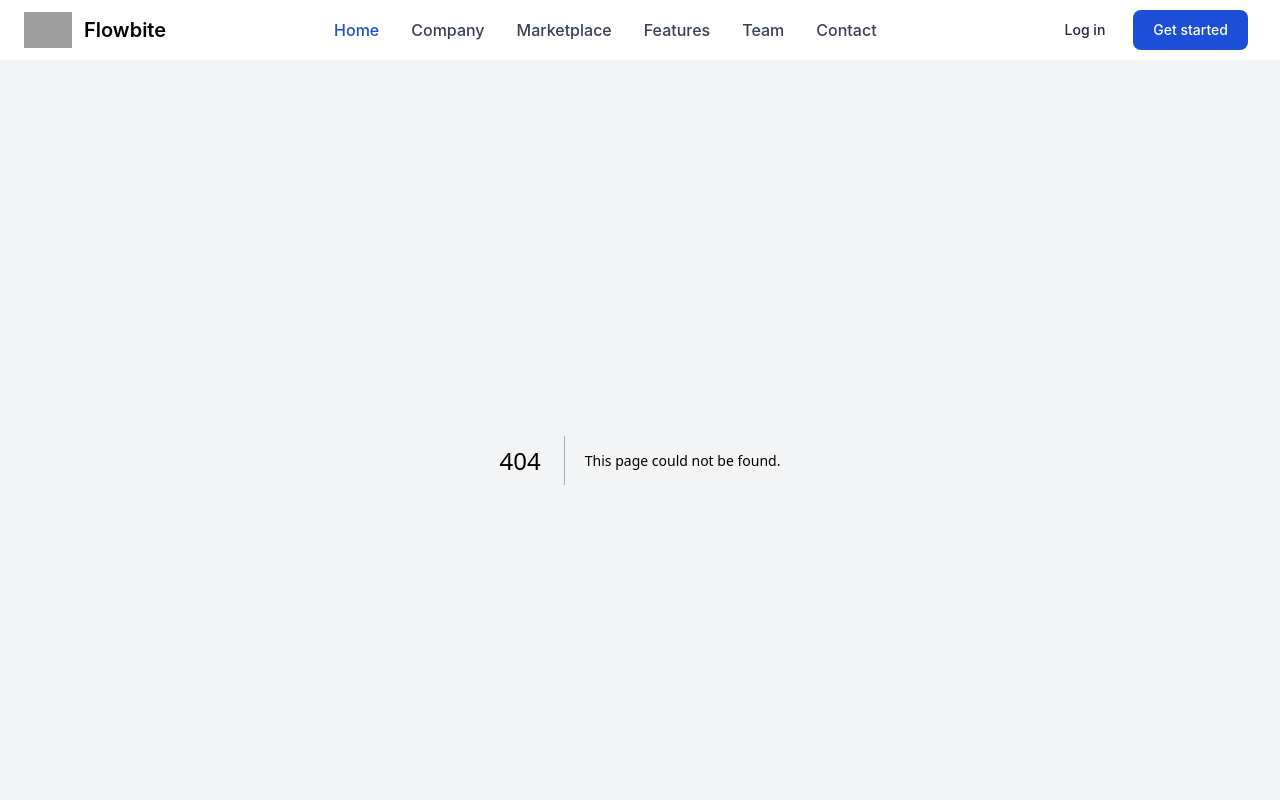
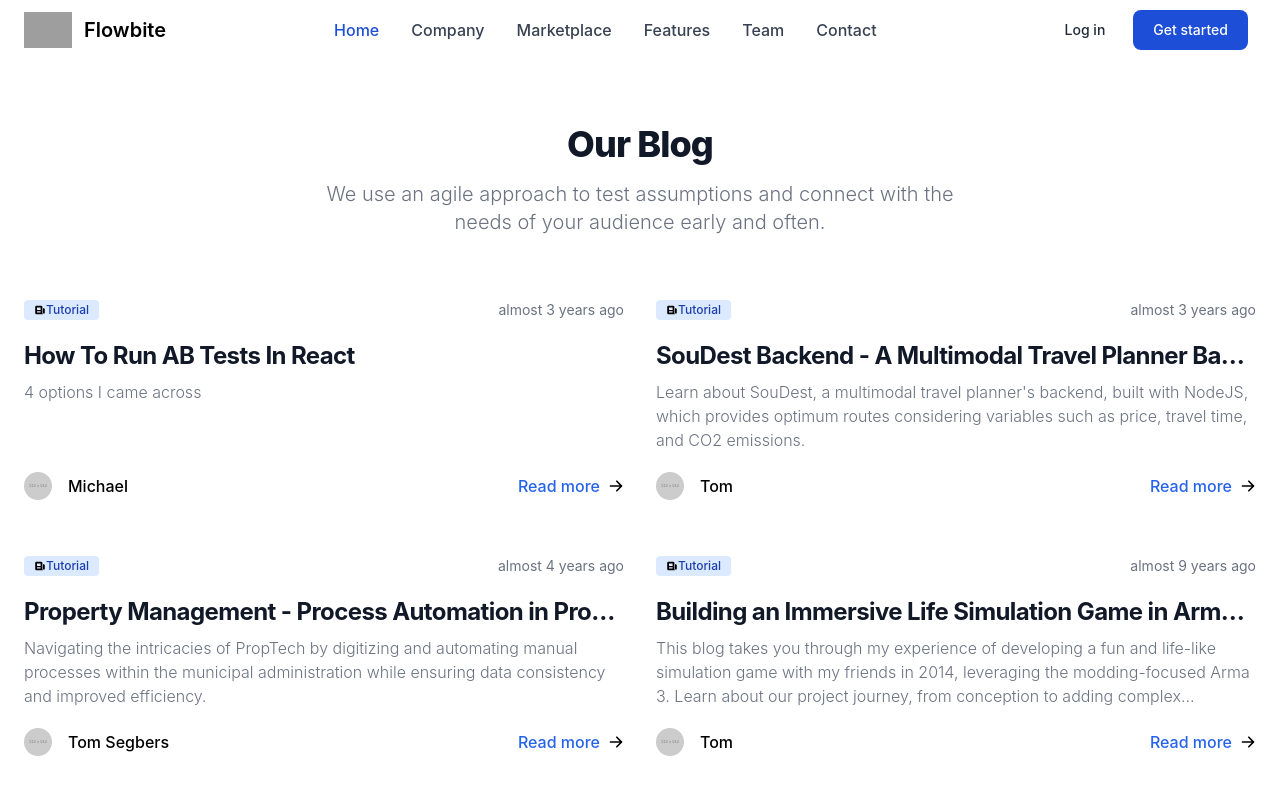
Before and after one commit to TomSeestern/TomSeestern.github.io, a Next.js app: page /blog in a window 1280 px wide. Before the commit this address had no page. Shown: the top 800 px of the page. Built offline with nearby package versions, Linux system fonts and the light colour scheme; grey boxes are pictures that could not be loaded.

Commit message:
Refine the Blog overview page and add proper placeholder handling

```diff
--- a/app/blog/overview/page.tsx
+++ /dev/null
@@ -1,117 +0,0 @@
-import { Metadata } from "next"
-import { Button } from "components/Button/Button"
-import { LP_GRID_ITEMS } from "lp-items"
-
-export const metadata: Metadata = {
-    title: "Next.js Enterprise Boilerplate",
-    twitter: {
-        card: "summary_large_image",
-    },
-    openGraph: {
-        url: "https://next-enterprise.vercel.app/",
-        images: [
-            {
-                width: 1200,
-                height: 630,
-                url: "https://raw.githubusercontent.com/Blazity/next-enterprise/main/project-logo.png",
-            },
-        ],
-    },
-}
-
-export default function Page() {
-    return (
-        <section className="bg-white dark:bg-gray-900">
-            <div className="py-8 px-4 mx-auto max-w-screen-xl lg:py-16 lg:px-6">
-                <div className="mx-auto max-w-screen-sm text-center lg:mb-16 mb-8">
-                    <h2 className="mb-4 text-3xl lg:text-4xl tracking-tight font-extrabold text-gray-900 dark:text-white">Our
-                        Blog</h2>
-                    <p className="font-light text-gray-500 sm:text-xl dark:text-gray-400">We use an agile approach
-                        to test assumptions and connect with the needs of your audience early and often.</p>
-                </div>
-                <div className="grid gap-8 lg:grid-cols-2">
-                    <article
-                        className="p-6 bg-white rounded-lg border border-gray-200 shadow-md dark:bg-gray-800 dark:border-gray-700">
-                        <div className="flex justify-between items-center mb-5 text-gray-500">
-                  <span
-                      className="bg-primary-100 text-primary-800 text-xs font-medium inline-flex items-center px-2.5 py-0.5 rounded dark:bg-primary-200 dark:text-primary-800">
-                      <svg className="mr-1 w-3 h-3" fill="currentColor" viewBox="0 0 20 20"
-                           xmlns="http://www.w3.org/2000/svg"><path
-                          d="M2 6a2 2 0 012-2h6a2 2 0 012 2v8a2 2 0 01-2 2H4a2 2 0 01-2-2V6zM14.553 7.106A1 1 0 0014 8v4a1 1 0 00.553.894l2 1A1 1 0 0018 13V7a1 1 0 00-1.447-.894l-2 1z"></path></svg>
-                      Tutorial
-                  </span>
-                            <span className="text-sm">14 days ago</span>
-                        </div>
-                        <h2 className="mb-2 text-2xl font-bold tracking-tight text-gray-900 dark:text-white"><a
-                            href="#">How to quickly deploy a static website</a></h2>
-                        <p className="mb-5 font-light text-gray-500 dark:text-gray-400">Static websites are now used
-                            to bootstrap lots of websites and are becoming the basis for a variety of tools that
-                            even influence both web designers and developers influence both web designers and
-                            developers.</p>
-                        <div className="flex justify-between items-center">
-                            <div className="flex items-center space-x-4">
-                                <img className="w-7 h-7 rounded-full"
-                                     src="https://flowbite.s3.amazonaws.com/blocks/marketing-ui/avatars/jese-leos.png"
-                                     alt="Jese Leos avatar"/>
-                                <span className="font-medium dark:text-white">
-                          Jese Leos
-                      </span>
-                            </div>
-                            <a href="#"
-                               className="inline-flex items-center font-medium text-primary-600 dark:text-primary-500 hover:underline">
-                                Read more
-                                <svg className="ml-2 w-4 h-4" fill="currentColor" viewBox="0 0 20 20"
-                                     xmlns="http://www.w3.org/2000/svg">
-                                    <path fill-rule="evenodd"
-                                          d="M10.293 3.293a1 1 0 011.414 0l6 6a1 1 0 010 1.414l-6 6a1 1 0 01-1.414-1.414L14.586 11H3a1 1 0 110-2h11.586l-4.293-4.293a1 1 0 010-1.414z"
-                                          clip-rule="evenodd"></path>
-                                </svg>
-                            </a>
-                        </div>
-                    </article>
-                    <article
-                        className="p-6 bg-white rounded-lg border border-gray-200 shadow-md dark:bg-gray-800 dark:border-gray-700">
-                        <div className="flex justify-between items-center mb-5 text-gray-500">
-                  <span
-                      className="bg-primary-100 text-primary-800 text-xs font-medium inline-flex items-center px-2.5 py-0.5 rounded dark:bg-primary-200 dark:text-primary-800">
-                      <svg className="mr-1 w-3 h-3" fill="currentColor" viewBox="0 0 20 20"
-                           xmlns="http://www.w3.org/2000/svg"><path fill-rule="evenodd"
-                                                                    d="M2 5a2 2 0 012-2h8a2 2 0 012 2v10a2 2 0 002 2H4a2 2 0 01-2-2V5zm3 1h6v4H5V6zm6 6H5v2h6v-2z"
-                                                                    clip-rule="evenodd"></path><path
-                          d="M15 7h1a2 2 0 012 2v5.5a1.5 1.5 0 01-3 0V7z"></path></svg>
-                      Article
-                  </span>
-                            <span className="text-sm">14 days ago</span>
-                        </div>
-                        <h2 className="mb-2 text-2xl font-bold tracking-tight text-gray-900 dark:text-white"><a
-                            href="#">Our first project with React</a></h2>
-                        <p className="mb-5 font-light text-gray-500 dark:text-gray-400">Static websites are now used
-                            to bootstrap lots of websites and are becoming the basis for a variety of tools that
-                            even influence both web designers and developers influence both web designers and
-                            developers.</p>
-                        <div className="flex justify-between items-center">
-                            <div className="flex items-center space-x-4">
-                                <img className="w-7 h-7 rounded-full"
-                                     src="https://flowbite.s3.amazonaws.com/blocks/marketing-ui/avatars/bonnie-green.png"
-                                     alt="Bonnie Green avatar"/>
-                                <span className="font-medium dark:text-white">
-                          Bonnie Green
-                      </span>
-                            </div>
-                            <a href="#"
-                               className="inline-flex items-center font-medium text-primary-600 dark:text-primary-500 hover:underline">
-                                Read more
-                                <svg className="ml-2 w-4 h-4" fill="currentColor" viewBox="0 0 20 20"
-                                     xmlns="http://www.w3.org/2000/svg">
-                                    <path fill-rule="evenodd"
-                                          d="M10.293 3.293a1 1 0 011.414 0l6 6a1 1 0 010 1.414l-6 6a1 1 0 01-1.414-1.414L14.586 11H3a1 1 0 110-2h11.586l-4.293-4.293a1 1 0 010-1.414z"
-                                          clip-rule="evenodd"></path>
-                                </svg>
-                            </a>
-                        </div>
-                    </article>
-                </div>
-            </div>
-        </section>
-    )
-}
--- /dev/null
+++ b/app/blog/page.tsx
@@ -0,0 +1,62 @@
+import ArticleComponent from "../../components/ArticleTeaser/ArticleTeaser"
+import path from "path"
+import fs from "fs"
+import matter from "gray-matter"
+
+function Articles() {
+  const postsDirectory = path.join(process.cwd(), "app/blog/entry/")
+  const filenames = fs.readdirSync(postsDirectory)
+
+  const articles = filenames
+    .map((filename) => {
+      const filePath = path.join(postsDirectory, filename)
+
+      // Check if filePath is a file, not a directory
+      if (fs.statSync(filePath).isFile()) {
+        const fileContents = fs.readFileSync(filePath, "utf8")
+        const { data } = matter(fileContents)
+
+        return {
+          id: filename.replace(/\.md?$/, ""),
+          title: data.title || "Untitled",
+          articleDate: new Date(data.articleDate || "1990-01-01"),
+          articleContent: data.articleContent || "Failed to load content",
+          authorImgSrc: data.authorImgSrc || "/img/placeholder.png",
+          authorName: data.authorName || "Anonymous",
+          fullArticleLink: "/blog/entry/" + filename.replace(/\.md?$/, ""),
+        }
+      }
+    })
+    .filter(Boolean) // Filter out undefined values (directories)
+    .sort((a, b) => b.articleDate.valueOf() - a.articleDate.valueOf()) // Sort by date, newest first (descending)
+
+  return (
+    <section className="bg-white dark:bg-gray-900">
+      <div className="mx-auto max-w-screen-xl px-4 py-8 lg:px-6 lg:py-16">
+        <div className="mx-auto mb-8 max-w-screen-sm text-center lg:mb-16">
+          <h2 className="mb-4 text-3xl font-extrabold tracking-tight text-gray-900 dark:text-white lg:text-4xl">
+            Our Blog
+          </h2>
+          <p className="font-light text-gray-500 dark:text-gray-400 sm:text-xl">
+            We use an agile approach to test assumptions and connect with the needs of your audience early and often.
+          </p>
+        </div>
+        <div className="grid gap-8 lg:grid-cols-2">
+          {articles.map((article, index) => (
+            <ArticleComponent
+              key={article.id}
+              title={article.title}
+              articleDate={article.articleDate}
+              articleContent={article.articleContent}
+              authorImgSrc={article.authorImgSrc}
+              authorName={article.authorName}
+              fullArticleLink={article.fullArticleLink}
+            />
+          ))}
+        </div>
+      </div>
+    </section>
+  )
+}
+
+export default Articles
--- a/next.config.mjs
+++ b/next.config.mjs
@@ -17,7 +17,7 @@
         ]
     },
     images: {
-        domains: ["flowbite.s3.amazonaws.com"],
+        domains: ["flowbite.s3.amazonaws.com", "placehold.co"],
     },
 })
 
```
